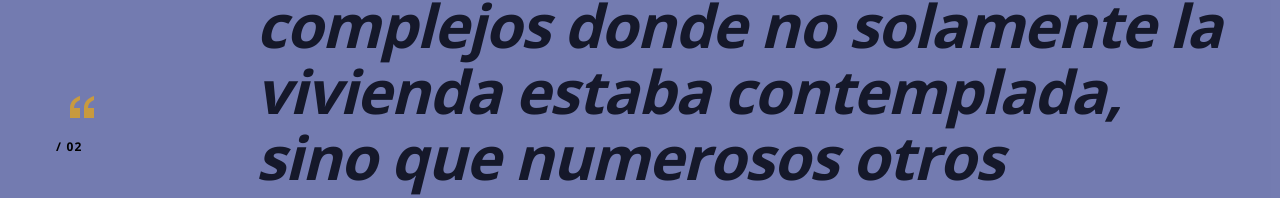
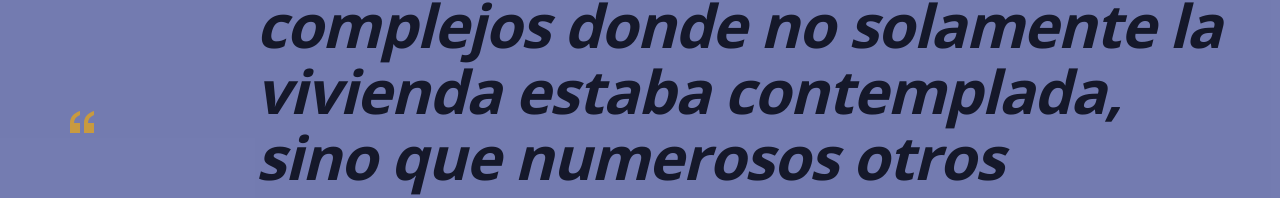
Before and after one commit to MirkoVP/Barrios, a React (Vite) app: page / in a window 1280 px wide. Shown: the part 3673-3871 px from the top of the page. Built offline with nearby package versions, Linux system fonts and the light colour scheme.

Commit message:
Update Home.jsx

```diff
--- a/src/pages/Home.jsx
+++ b/src/pages/Home.jsx
@@ -221,7 +221,7 @@ export default function Home() {
               <svg className="w-12 h-12 text-[var(--color-penco-gold-deep)]" viewBox="0 0 48 48" fill="none">
                 <path d="M14 30c0-6 4-10 10-12v4c-4 1.5-6 4.5-6 8h6v10H14V30zm14 0c0-6 4-10 10-12v4c-4 1.5-6 4.5-6 8h6v10H28V30z" fill="currentColor"/>
               </svg>
-              <div className="section-number text-[var(--color-black)]">/ 02</div>
+
             </div>
             <div className="col-span-12 md:col-span-10">
               <p className="font-display-italic text-3xl md:text-5xl lg:text-6xl leading-[1.1] text-[var(--color-ink)]">
```
